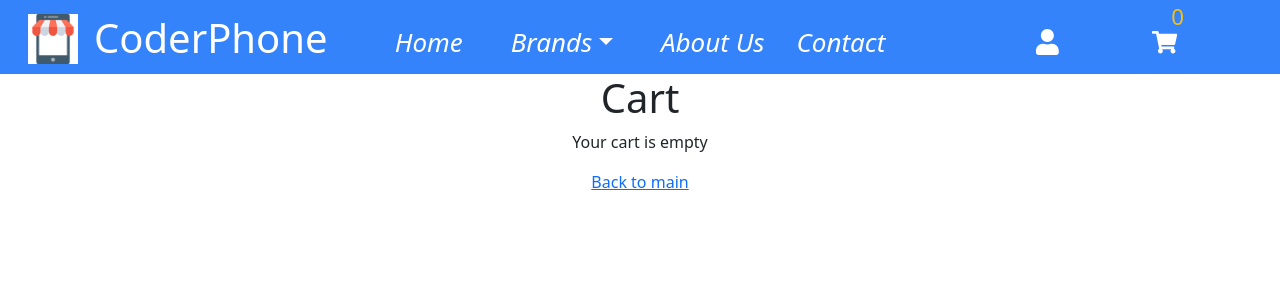
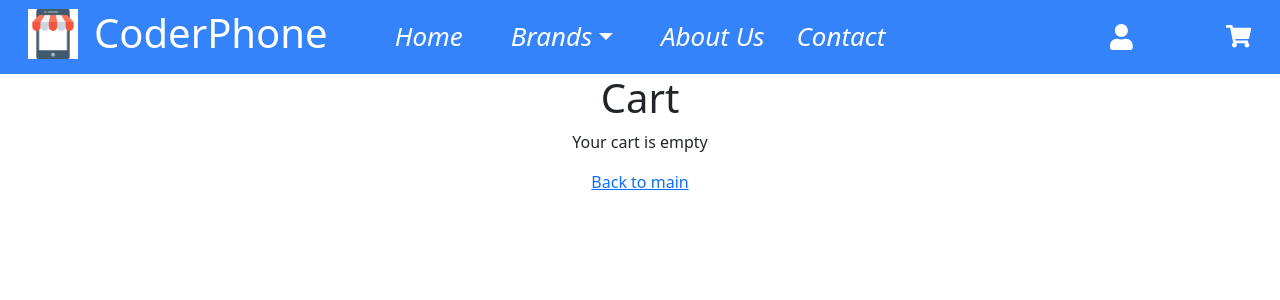
Before and after one commit to FabricioCapiglioni/Proyecto-React, a React (Create React App) app: page /Cart in a window 1280 px wide. Shown: the top 300 px of the page. Built offline with nearby package versions, Linux system fonts and the light colour scheme.

Commit message:
modifique el count de cartwidget

```diff
--- a/src/components/CartWidget/CartWidget.js
+++ b/src/components/CartWidget/CartWidget.js
@@ -14,7 +14,7 @@ const CartWidget = ({cartCount}) => {
         <div className="navIcons col-sm-2">
             <FontAwesomeIcon className="userIcon" icon={faUser}/>
             <Link  className="btn btn-primary" to={`/cart`}><FontAwesomeIcon className="cartIcon"icon={faShoppingCart}/></Link>
-            <p className="cartCount">{getTotalCount()}</p>
+            {(getTotalCount() > 0 ) && <p className="cartCount">{getTotalCount()}</p>}
         </div>
     )
 }
```
